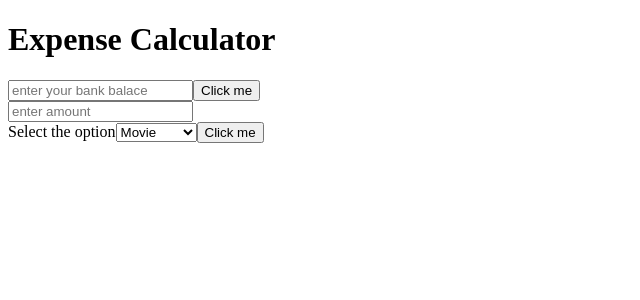
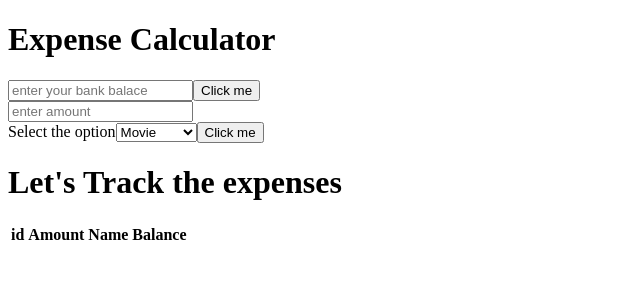
Before and after one commit to Dikshij/Expense-trackwe, a React (Create React App) app: page / in a window 1280 px wide. Shown: the top 300 px of the page, without its empty margins (0-640 px from the left). Built offline with nearby package versions, Linux system fonts and the light colour scheme.

Commit message:
Details of expenses displayed

```diff
--- a/src/Details.js
+++ b/src/Details.js
@@ -0,0 +1,33 @@
+import React from "react";
+
+class Details extends React.Component {
+  render() {
+    return (
+      <div>
+        <h1>Let's Track the expenses</h1>
+        <table>
+          <thead>
+            <th>id</th>
+            <th>Amount</th>
+            <th>Name</th>
+            <th>Balance</th>
+          </thead>
+          <tbody>
+            {this.props.expenseArray.map((expense) => {
+              return (
+                <tr key={expense.id}>
+                  <td>{expense.id}</td>
+                  <td>{expense.amount}</td>
+                  <td>{expense.value}</td>
+                  <td>{expense.Balance}</td>
+                </tr>
+              );
+            })}
+          </tbody>
+        </table>
+      </div>
+    );
+  }
+}
+
+export default Details;
--- a/src/Form.js
+++ b/src/Form.js
@@ -1,4 +1,5 @@
 import React from "react";
+import Details from "./Details";
 
 class Form extends React.Component {
   state = {
@@ -29,7 +30,7 @@ class Form extends React.Component {
       expenseArray: [
         ...this.state.expenseArray,
         {
-          id: this.state.id,
+          id: this.state.id + 1,
           value: this.state.value,
           amount: this.state.amount
         }
@@ -82,6 +83,7 @@ class Form extends React.Component {
           </label>
           <button type="submit">Click me</button>
         </form>
+        <Details expenseArray={this.state.expenseArray}></Details>
       </div>
     );
   }
```
Also changed, not shown: 1 other file (tests, documents, lock files or other folders).
